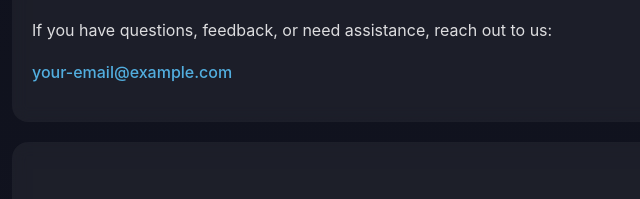
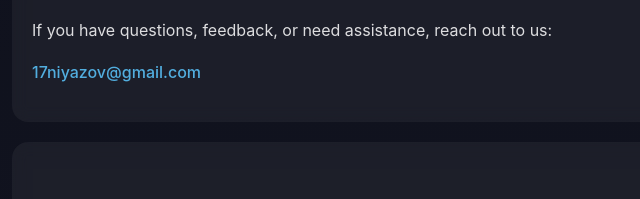
Before and after one commit to niyazovdaulet/anotherlife-support, a plain HTML site: page index.html in a window 1280 px wide. Shown: the part 940-1139 px from the top of the page, 228-868 px from the left. Drawn offline with Linux system fonts and the light colour scheme.

Commit message:
Update index.html

```diff
--- a/index.html
+++ b/index.html
@@ -75,7 +75,7 @@
     <div class="section">
         <h2>📩 Contact Support</h2>
         <p>If you have questions, feedback, or need assistance, reach out to us:</p>
-        <p><a href="mailto:your-email@example.com">your-email@example.com</a></p>
+        <p><a href="mailto:17niyazov@gmail.com">17niyazov@gmail.com</a></p>
     </div>
 
     <div class="section">
```
